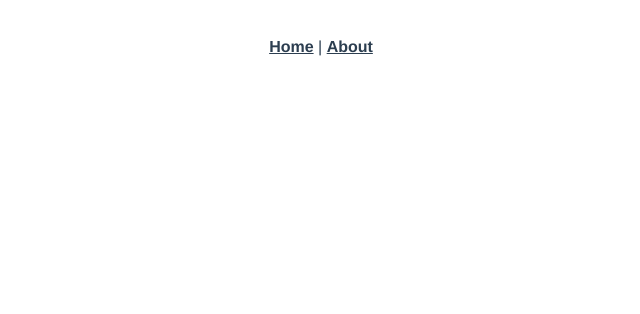
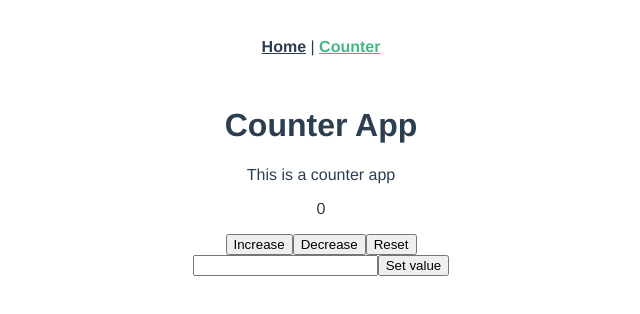
Before and after one commit to Annalartey/Altschool-third-sem-exams, a Vue app: page /counter in a window 1280 px wide. Before the commit this address had no page. Shown: the top 314 px of the page, without its empty margins (319-959 px from the left). Built offline with nearby package versions, Linux system fonts and the light colour scheme.

Commit message:
initial commit

```diff
--- a/src/App.vue
+++ b/src/App.vue
@@ -1,9 +1,11 @@
 <template>
-  <nav>
-    <router-link to="/">Home</router-link> |
-    <router-link to="/about">About</router-link>
-  </nav>
-  <router-view/>
+  <div>
+    <nav>
+     <router-link to="/">Home</router-link> |
+     <router-link to="/counter">Counter</router-link>
+    </nav>
+    <router-view/>
+  </div>
 </template>
 
 <style>
--- /dev/null
+++ b/src/components/Counter.vue
@@ -0,0 +1,48 @@
+<template>
+    <div class="">
+       <h1>Counter App</h1>
+
+       <div>{{ message }}</div>
+
+      <p>{{ count }}</p>
+      <button @click = "handleIncrease">Increase</button>
+      <button @click = "handleDecrease">Decrease</button>
+      <button @click = "handleReset" >Reset</button>
+      <div>
+        <input/>
+        <button>Set value</button>
+      </div>
+    </div>
+
+   </template>
+
+   <script>
+   import CounterApp from '../composable/CounterApp';
+   export default{
+     setup() {
+       const {count, message, handleIncrease, handleDecrease, handleReset} = CounterApp()
+
+
+       return { count, message, handleIncrease, handleDecrease, handleReset};
+     },
+   };
+   </script>
+
+
+    <!-- Add "scoped" attribute to limit CSS to this component only -->
+    <style scoped>
+    h3 {
+      margin: 40px 0 0;
+    }
+    ul {
+      list-style-type: none;
+      padding: 0;
+    }
+    li {
+      display: inline-block;
+      margin: 0 10px;
+    }
+    a {
+      color: #42b983;
+    }
+    </style>
--- /dev/null
+++ b/src/composable/CounterApp.js
@@ -0,0 +1,28 @@
+import { ref } from "vue";
+
+
+export default function CounterApp() {
+
+    const count = ref(0)
+    const message = ref("This is a counter app");
+
+    const handleIncrease = () => {
+        console.log("increase count")
+        console.log(count.value)
+        count.value = count.value + 1
+        console.log(count.value)
+    }
+
+    const handleDecrease = () => {
+        console.log("decrease count")
+        console.log(count.value)
+        count.value = count.value - 1
+        console.log(count.value)
+    }
+
+    const handleReset = () => {
+        console.log("reset count")
+    }
+    return { count, message, handleIncrease, handleDecrease, handleReset };
+
+  }
--- a/src/router/index.js
+++ b/src/router/index.js
@@ -1,6 +1,7 @@
 import { createRouter, createWebHistory } from 'vue-router'
 import HomeView from '../views/HomeView.vue'
-
+import Counter from '../components/Counter.vue'
+import WildCardView from '../views/WildCardView.vue'
 const routes = [
   {
     path: '/',
@@ -8,12 +9,14 @@ const routes = [
     component: HomeView
   },
   {
-    path: '/about',
-    name: 'about',
-    // route level code-splitting
-    // this generates a separate chunk (about.[hash].js) for this route
-    // which is lazy-loaded when the route is visited.
-    component: () => import(/* webpackChunkName: "about" */ '../views/AboutView.vue')
+    path: '/counter',
+    name: 'counter',
+    component: Counter
+  },
+  {
+    path: "/:catchAll(.*)",
+    name: '404',
+    component: WildCardView
   }
 ]
 
--- /dev/null
+++ b/src/views/WildCardView.vue
@@ -0,0 +1,5 @@
+<template>
+    <div class="about">
+      <h1>Sorry... page does not exist</h1>
+    </div>
+  </template>
```
